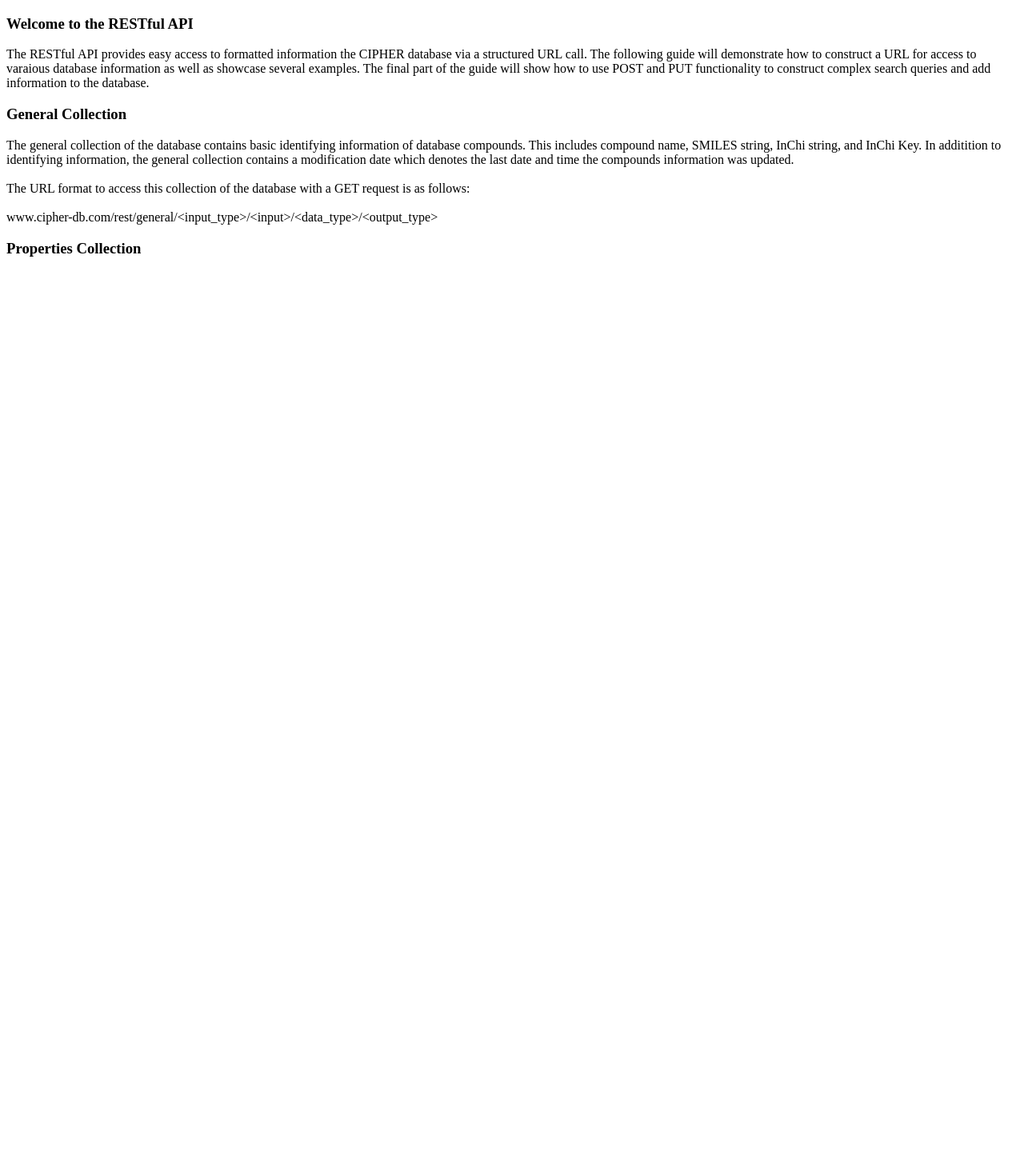
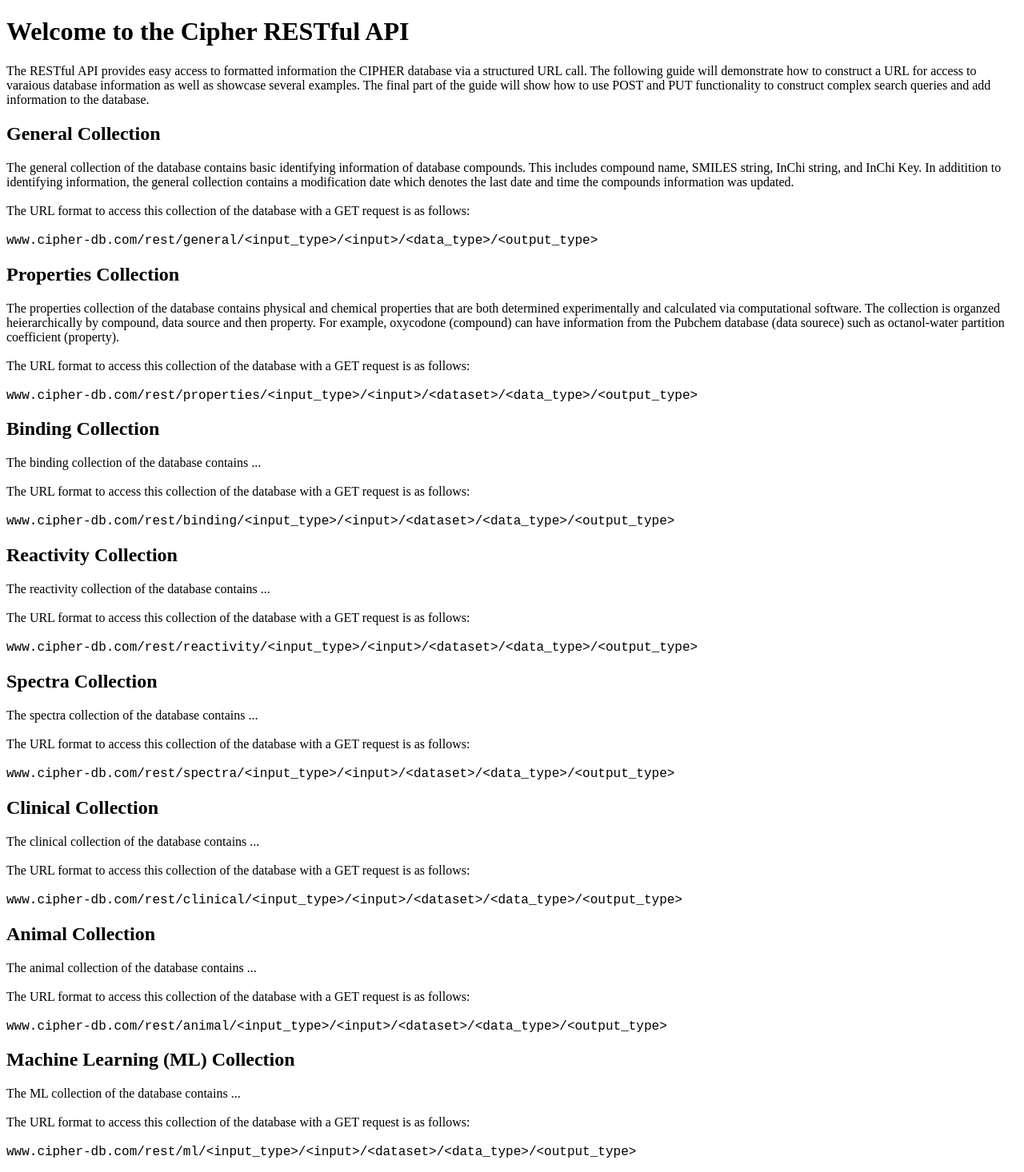
Before and after one commit to chopralab/cipher_db, a Flask app: page /rest/ in a window 1280 px wide. Shown: the whole page at 80% size. Before the commit the page ends 321 px from the top, so only its background shows below. Run offline with Flask 2, Linux system fonts and the light colour scheme; parts of the project's set-up code (start-up, migrations or seed data) failed here and were passed over; some libraries are stand-ins or nearby versions.

Commit message:
Updated RESTful API and Webpage templates

```diff
--- a/rest/restful.py
+++ b/rest/restful.py
@@ -12,14 +12,17 @@ import json
 import logging
 import ssl
 
+# Uncomment this for logging
+# logging.basicConfig(filename='logs/restful.log', level=logging.DEBUG)
+
 app = Flask(__name__)
 
 # Add this when we deploy to a domain with a SSL certificate
 # sslify = SSLify(app)
 
-#login_manager = LoginManager()
-#login_manager.init_app(app)
-#login_manager.login_view = 'login'
+# login_manager = LoginManager()
+# login_manager.init_app(app)
+# login_manager.login_view = 'login'
 
 login = open('login.txt','r')
 username = login.readline().replace('\n','')
@@ -45,6 +48,7 @@ def index():
     else:
         return "<pre>" + "Request method not supported" + "</pre>", 400
 
+# Route to the login page
 @app.route('/login/', methods=['GET','POST'])
 def login():
     if request.method == 'GET':
@@ -52,17 +56,42 @@ def login():
     elif request.method == 'POST':
         username = request.form['username']
         password = request.form['password']
+        return redirect('/')
     else:
         return "<pre>" + "Request method not supported" + "</pre>", 400
 
+# Route to the RESTful API instruction page
 @app.route('/rest/')
 def rest():
     return render_template('rest.html'), 200
 
-@app.route('/gui/')
-def gui():
-    # We can load this as a preformatted .html file later on
-    return "<p>Welcome to the GUI ... </br> This feature is currently under construction</p>", 200
+# Route to the GUI
+@app.route('/gui/', methods=['GET','POST'], defaults={'info':None})
+@app.route('/gui/<info>/', methods=['GET','POST'])
+def gui(info):
+    if request.method == 'GET':
+        # We can load this as a django webapp later on
+        return render_template('gui.html'), 200
+    elif request.method == 'POST':
+        form = request.form
+        if "home" in form:
+            return redirect("/")
+        collection = form['coll']
+        input_type = form['input']
+        input_value = form['value']
+        output_type = form['output']
+        print(collection)
+        print(input_type)
+        print(input_value)
+        print(output_type)
+        params = "?"+"coll="+collection+"&input_type="+input_type+"&input_value="+input_value+"&output_type="+output_type
+        return redirect('/gui/'+params)
+    else:
+        return "<pre>" + "Request method not supported" + "</pre>", 400
+
+@app.route('/gui/info/')
+def gui_info():
+    return render_template('gui_info.html'), 200
 
 # Keywords
 # all --> refers to all dataset information for a specific compound (used with dataset)
@@ -295,4 +324,19 @@ def animal(input_type,input,dataset,data_type,output_type):
     else:
         pass
 
+# RESTful API URL structure for access to the machine learning (ML) data collection
+@app.route('/rest/ml/', methods=['POST','PUT','DELETE'], defaults={'input_type':None,'input':None,'dataset':None,'data_type':None,'output_type':None})
+@app.route('/rest/ml/<input_type>/<input>/<dataset>/<data_type>/<output_type>')
+def ml(input_type,input,dataset,data_type,output_type):
+    if request.method == 'GET':
+        pass
+    elif request.method == 'POST':
+        pass
+    elif request.method == 'PUT':
+        pass
+    elif request.method == 'DELETE':
+        pass
+    else:
+        pass
+
 app.run()
--- a/rest/templates/rest.html
+++ b/rest/templates/rest.html
@@ -1,17 +1,25 @@
 <!DOCTYPE html>
 <html>
     <head>
-        <title>RESTful API</title>
+        <title>Cipher RESTful API</title>
     </head>
+    <style>
+        p {
+            font-size: 16px;
+        }
+        .url {
+            font-family: 'Courier New', Courier, monospace;
+        }
+    </style>
     <body>
-        <h3>Welcome to the RESTful API</h3>
+        <h1>Welcome to the Cipher RESTful API</h1>
         <p>
             The RESTful API provides easy access to formatted information the CIPHER database via a structured URL call.
             The following guide will demonstrate how to construct a URL for access to varaious database information as well as showcase
             several examples. The final part of the guide will show how to use POST and PUT functionality to construct complex search
             queries and add information to the database.
         </p>
-        <h3>General Collection</h3>
+        <h2>General Collection</h2>
         <p>
             The general collection of the database contains basic identifying information of database compounds. This includes compound
             name, SMILES string, InChi string, and InChi Key. In additition to identifying information, the general collection contains
@@ -19,11 +27,82 @@
             <br><br>
             The URL format to access this collection of the database with a GET request is as follows:
             <br><br>
-            www.cipher-db.com/rest/general/&ltinput_type&gt/&ltinput&gt/&ltdata_type&gt/&ltoutput_type&gt
+            <span class="url">
+                www.cipher-db.com/rest/general/&ltinput_type&gt/&ltinput&gt/&ltdata_type&gt/&ltoutput_type&gt
+            </span>
         </p>
-        <h3>Properties Collection</h3>
+        <h2>Properties Collection</h2>
         <p>
-
+            The properties collection of the database contains physical and chemical properties that are both determined experimentally
+            and calculated via computational software. The collection is organzed heierarchically by compound, data source and then property.
+            For example, oxycodone (compound) can have information from the Pubchem database (data sourece) such as octanol-water partition
+            coefficient (property).
+            <br><br>
+            The URL format to access this collection of the database with a GET request is as follows:
+            <br><br>
+            <span class="url">
+                www.cipher-db.com/rest/properties/&ltinput_type&gt/&ltinput&gt/&ltdataset&gt/&ltdata_type&gt/&ltoutput_type&gt
+            </span>
+        </p>
+        <h2>Binding Collection</h2>
+        <p>
+            The binding collection of the database contains ...
+            <br><br>
+            The URL format to access this collection of the database with a GET request is as follows:
+            <br><br>
+            <span class="url">
+                www.cipher-db.com/rest/binding/&ltinput_type&gt/&ltinput&gt/&ltdataset&gt/&ltdata_type&gt/&ltoutput_type&gt
+            </span>
+        </p>
+        <h2>Reactivity Collection</h2>
+        <p>
+            The reactivity collection of the database contains ...
+            <br><br>
+            The URL format to access this collection of the database with a GET request is as follows:
+            <br><br>
+            <span class="url">
+                www.cipher-db.com/rest/reactivity/&ltinput_type&gt/&ltinput&gt/&ltdataset&gt/&ltdata_type&gt/&ltoutput_type&gt
+            </span>
+        </p>
+        <h2>Spectra Collection</h2>
+        <p>
+            The spectra collection of the database contains ...
+            <br><br>
+            The URL format to access this collection of the database with a GET request is as follows:
+            <br><br>
+            <span class="url">
+                www.cipher-db.com/rest/spectra/&ltinput_type&gt/&ltinput&gt/&ltdataset&gt/&ltdata_type&gt/&ltoutput_type&gt
+            </span>
+        </p>
+        <h2>Clinical Collection</h2>
+        <p>
+            The clinical collection of the database contains ...
+            <br><br>
+            The URL format to access this collection of the database with a GET request is as follows:
+            <br><br>
+            <span class="url">
+                www.cipher-db.com/rest/clinical/&ltinput_type&gt/&ltinput&gt/&ltdataset&gt/&ltdata_type&gt/&ltoutput_type&gt
+            </span>
+        </p>
+        <h2>Animal Collection</h2>
+        <p>
+            The animal collection of the database contains ...
+            <br><br>
+            The URL format to access this collection of the database with a GET request is as follows:
+            <br><br>
+            <span class="url">
+                www.cipher-db.com/rest/animal/&ltinput_type&gt/&ltinput&gt/&ltdataset&gt/&ltdata_type&gt/&ltoutput_type&gt
+            </span>
+        </p>
+        <h2>Machine Learning (ML) Collection</h2>
+        <p>
+            The ML collection of the database contains ...
+            <br><br>
+            The URL format to access this collection of the database with a GET request is as follows:
+            <br><br>
+            <span class="url">
+                www.cipher-db.com/rest/ml/&ltinput_type&gt/&ltinput&gt/&ltdataset&gt/&ltdata_type&gt/&ltoutput_type&gt
+            </span>
         </p>
     </body>
 </html>
```
Also changed, not shown: rest/templates/gui.html (added, +113 -0 lines), rest/templates/gui_info.html (added, +9 -0 lines), rest/templates/index.html (+46 -6 lines), rest/templates/login.html (+43 -9 lines), rest/static/images/GitHub-Mark-64px.png (added), rest/static/images/cipher_monochrome.png (renamed from rest/templates/images/cipher_monochrome.png).
